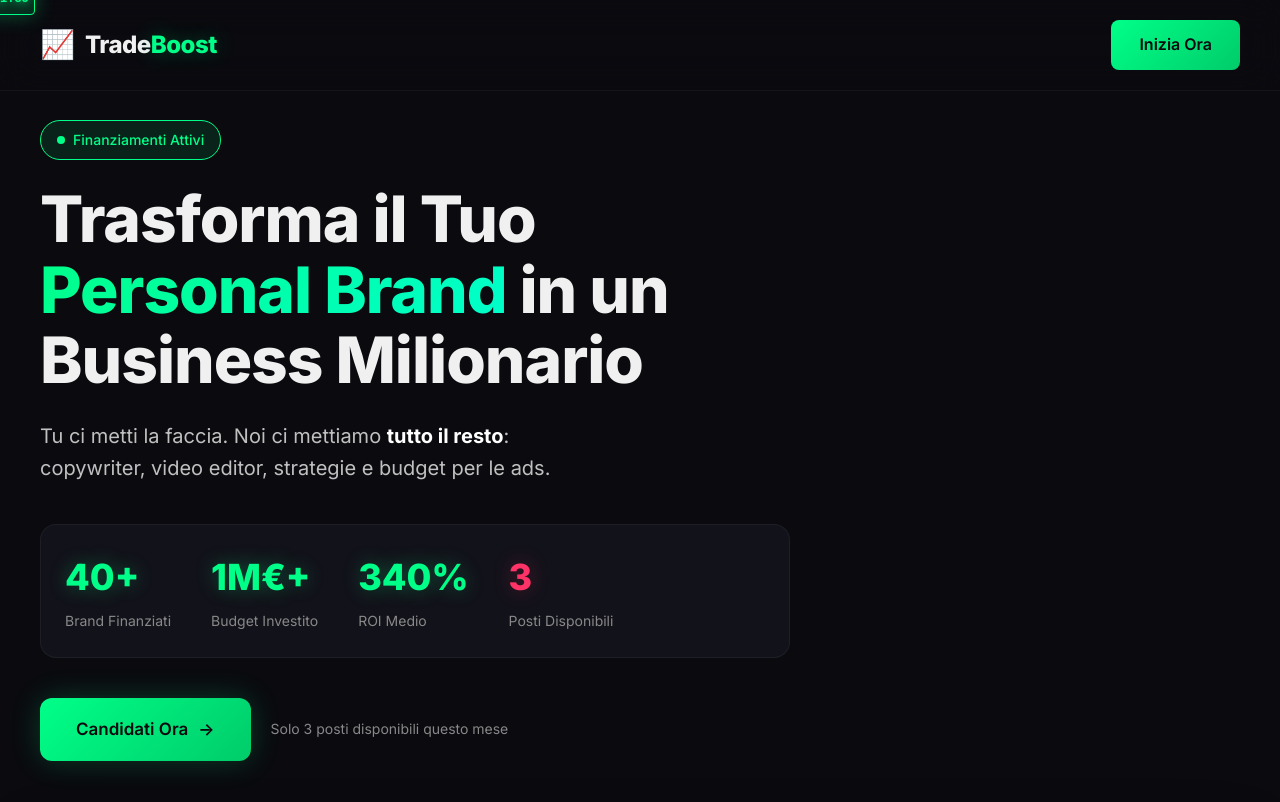
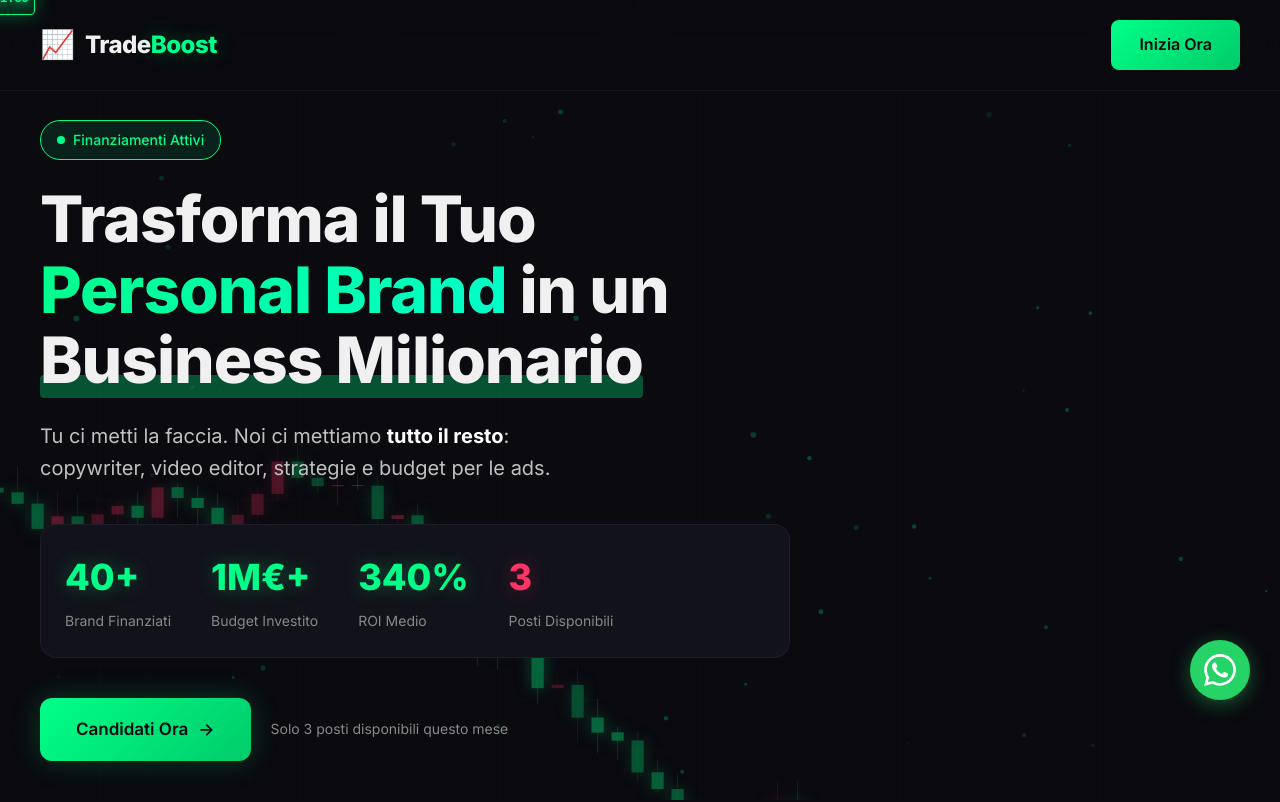
Before and after one commit to mizuska/Tradeboost, a React (Vite) app: page / in a window 1280 px wide. Shown: the top 802 px of the page. Built offline with nearby package versions, Linux system fonts and the light colour scheme.

Commit message:
Revert "✨ Add: 3D card stack effect - sections overlap like cards on scroll"
This reverts commit c31877a376f2b4720d0d1adfe737d58cc761b0fb.

```diff
--- a/src/App.jsx
+++ b/src/App.jsx
@@ -12,7 +12,6 @@ import Footer from './components/Footer'
 import WhatsAppButton from './components/WhatsAppButton'
 import StickyCTAMobile from './components/StickyCTAMobile'
 import LoadingScreen from './components/LoadingScreen'
-import Card3DSection from './components/Card3DSection'
 
 function App() {
   const [isLoaded, setIsLoaded] = useState(false)
@@ -21,34 +20,22 @@ function App() {
     <>
       <LoadingScreen onLoadingComplete={() => setIsLoaded(true)} />
       {isLoaded && (
-        <div style={{ perspective: '1000px', perspectiveOrigin: 'center top' }}>
+        <>
           <CustomCursor />
           <TradingBackground />
           <Header />
           <main>
-            <Card3DSection index={0}>
             <Hero />
-            </Card3DSection>
-            <Card3DSection index={1}>
             <Problems />
-            </Card3DSection>
-            <Card3DSection index={2}>
             <Solutions />
-            </Card3DSection>
-            <Card3DSection index={3}>
             <Process />
-            </Card3DSection>
-            <Card3DSection index={4}>
             <CTA />
-            </Card3DSection>
-            <Card3DSection index={5}>
             <FAQ />
-            </Card3DSection>
           </main>
           <Footer />
           <WhatsAppButton />
           <StickyCTAMobile />
-        </div>
+        </>
       )}
     </>
   )
--- a/src/components/Card3DSection.jsx
+++ /dev/null
@@ -1,52 +0,0 @@
-import { motion, useScroll, useTransform } from 'framer-motion';
-import { useRef } from 'react';
-
-const Card3DSection = ({ children, index, zIndex = 10 }) => {
-  const ref = useRef(null);
-
-  const { scrollYProgress } = useScroll({
-    target: ref,
-    offset: ["start end", "start start"]
-  });
-
-  // Effetto scala - la carta si ingrandisce leggermente mentre entra
-  const scale = useTransform(scrollYProgress, [0, 1], [0.85, 1]);
-
-  // Effetto rotazione 3D - la carta ruota mentre entra
-  const rotateX = useTransform(scrollYProgress, [0, 1], [15, 0]);
-
-  // Effetto opacità
-  const opacity = useTransform(scrollYProgress, [0, 0.5, 1], [0.3, 0.8, 1]);
-
-  // Effetto ombra dinamica
-  const y = useTransform(scrollYProgress, [0, 1], [100, 0]);
-
-  return (
-    <motion.div
-      ref={ref}
-      style={{
-        scale,
-        rotateX,
-        opacity,
-        y,
-        position: 'relative',
-        zIndex: zIndex + index,
-        transformStyle: 'preserve-3d',
-        perspective: '1000px',
-        transformOrigin: 'center top',
-        willChange: 'transform',
-      }}
-    >
-      <div style={{
-        background: '#0a0a0f',
-        borderRadius: index > 0 ? '40px 40px 0 0' : '0',
-        boxShadow: index > 0 ? '0 -20px 60px rgba(0, 0, 0, 0.5), 0 -5px 20px rgba(0, 255, 136, 0.1)' : 'none',
-        overflow: 'hidden',
-      }}>
-        {children}
-      </div>
-    </motion.div>
-  );
-};
-
-export default Card3DSection;
```
Lines whose indentation alone changed are shown as unchanged.
